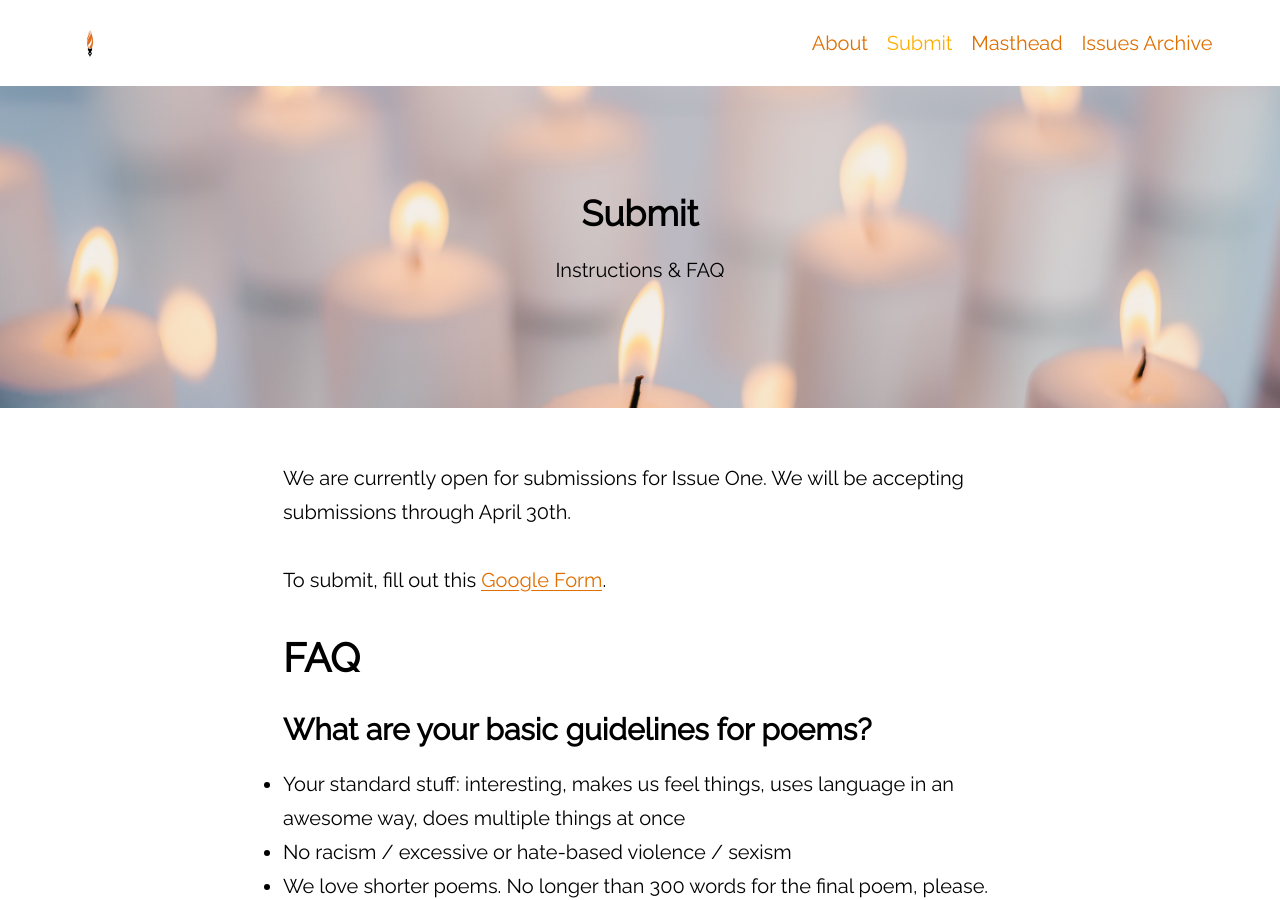
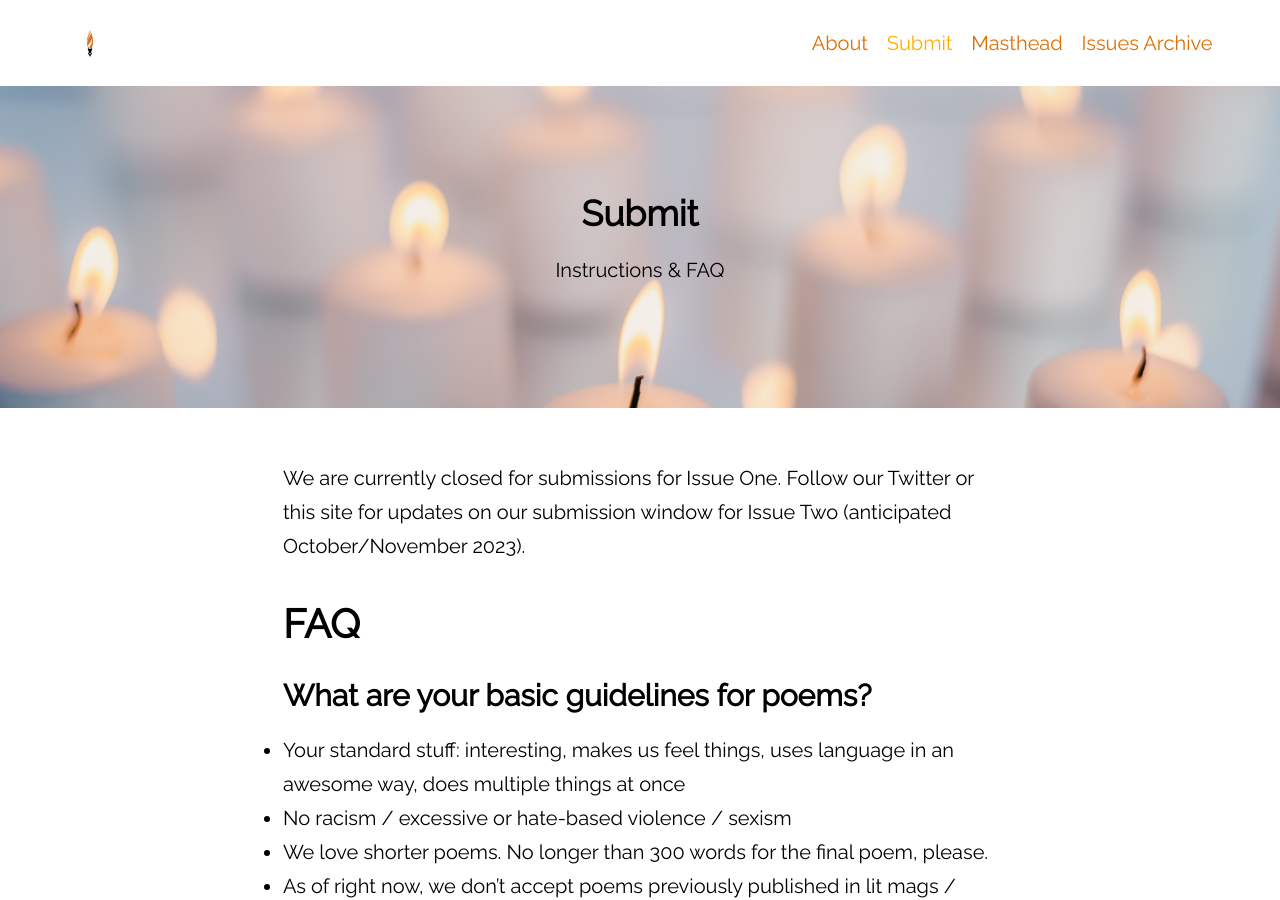
Before and after one commit to atmars77/atmars77.github.io, a Jekyll site: the page built from submit.md, in a window 1280 px wide and 900 px high. Built offline with Jekyll 4.4.1, drawn with Linux system fonts in a browser that asks for light colours.

Commit message:
updated that submisison closed

```diff
--- a/submit.md
+++ b/submit.md
@@ -7,9 +7,7 @@ feature_image: "/assets/Images/tina_candle.jpg"
 excerpt: "Submit to Spark to Flame"
 largeimage: "/assets/Images/tina_candle.png"
 ---
-We are currently open for submissions for Issue One. We will be accepting submissions through April 30th.
-
-To submit, fill out this [Google Form](https://docs.google.com/forms/d/e/1FAIpQLScK-5ArvstWpBkvBcw4TYKUSAPVl5In5AHuAPFlRvVUN_zhCA/viewform).
+We are currently closed for submissions for Issue One. Follow our Twitter or this site for updates on our submission window for Issue Two (anticipated October/November 2023).
 
 # FAQ
 
```
Also changed, not shown: index.md (+1 -1 lines).
